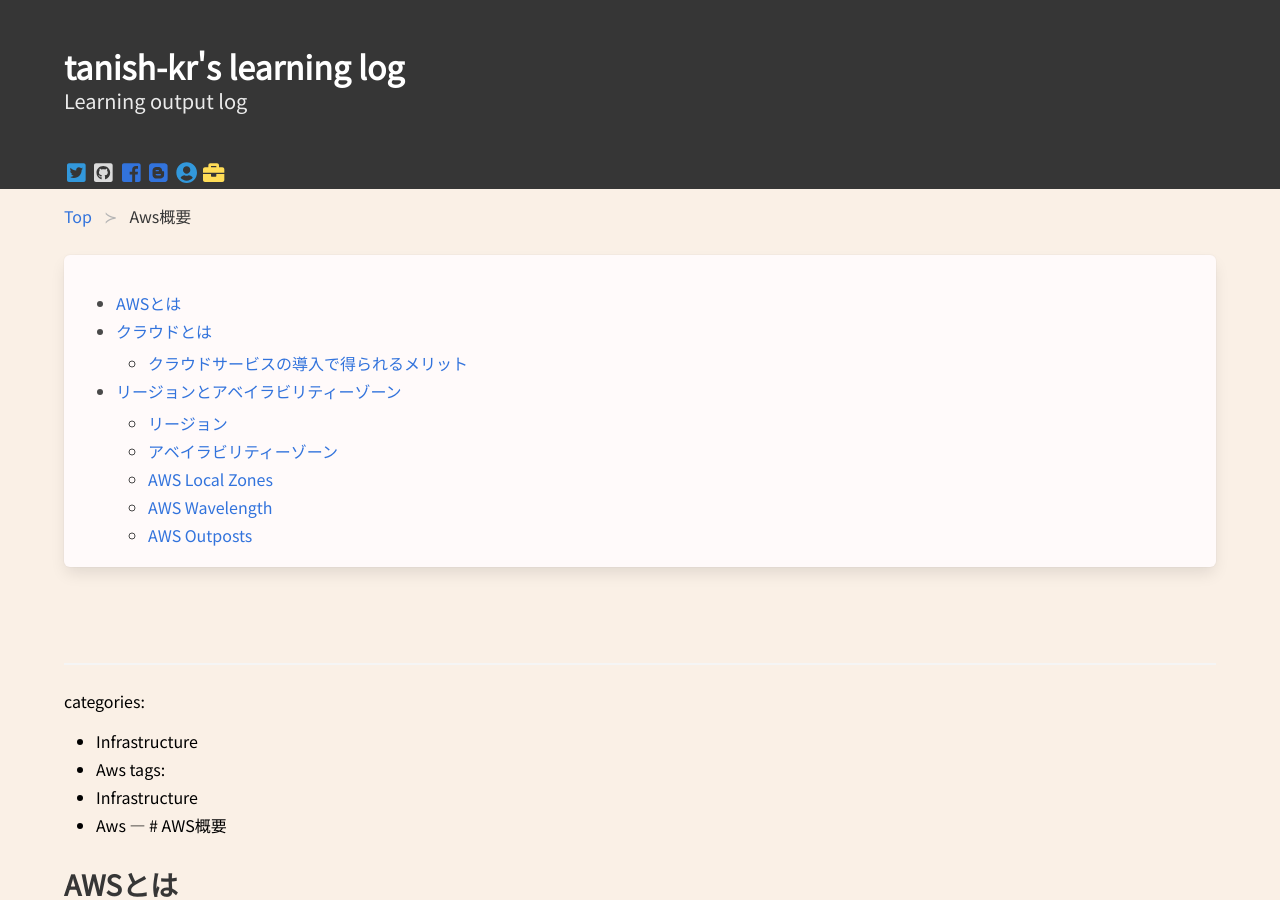
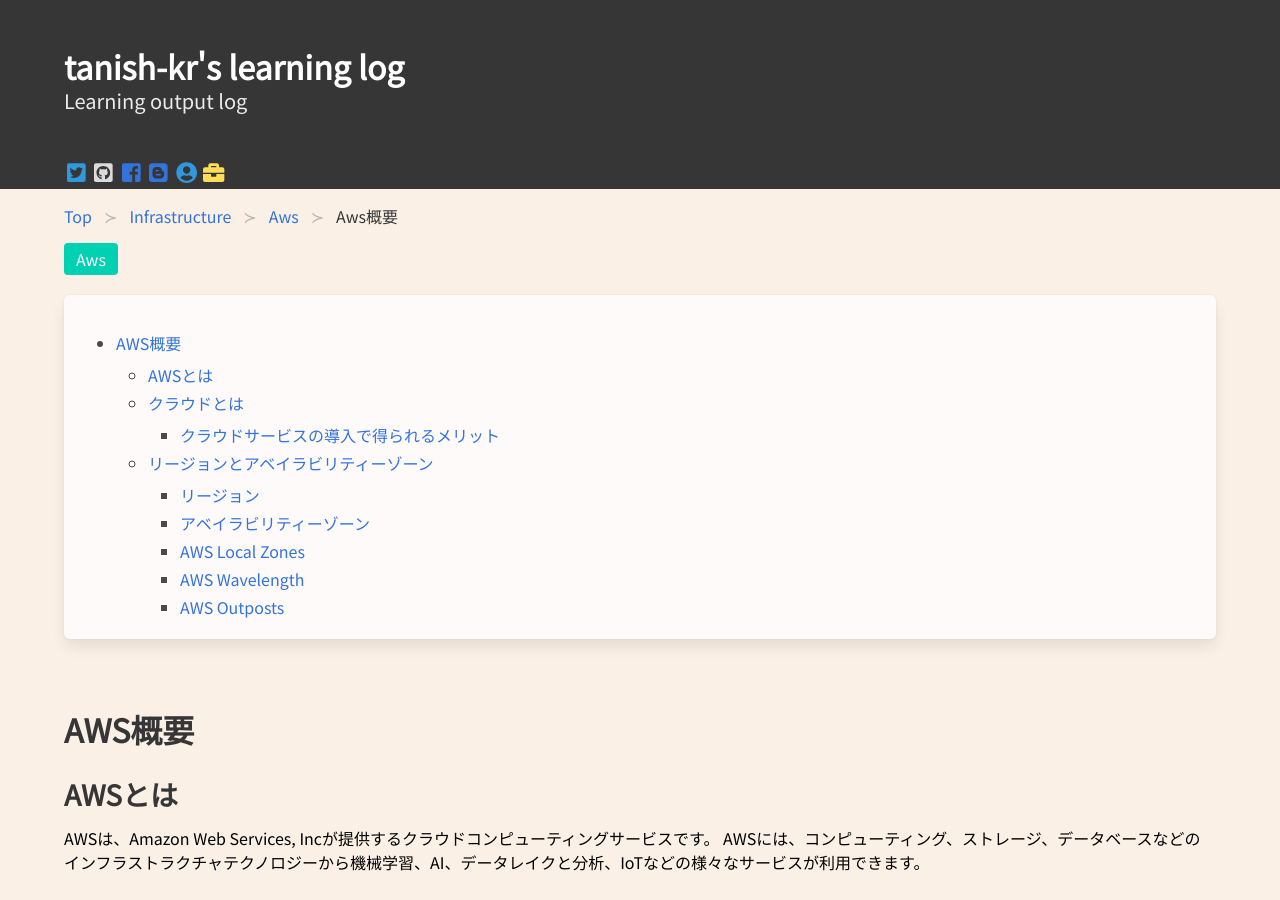
Before and after one commit to tanish-kr/learning-log, a Jekyll site: the page built from _posts/Infrastructure/aws/2021-07-06-Aws概要.md, in a window 1280 px wide and 900 px high. Built offline with Jekyll 4.4.1, drawn with Linux system fonts in a browser that asks for light colours; nearby versions of some CDN libraries; our own code applies the rules of GitHub Pages for plain Markdown files.

Commit message:
fix header comment

```diff
--- a/_posts/Infrastructure/aws/2021-07-06-Aws概要.md
+++ b/_posts/Infrastructure/aws/2021-07-06-Aws概要.md
@@ -3,9 +3,10 @@ categories:
   - Infrastructure
   - Aws
 tags:
-  - Infrastructure
   - Aws
---- # AWS概要
+---
+
+# AWS概要
 
 ## AWSとは
 
```
